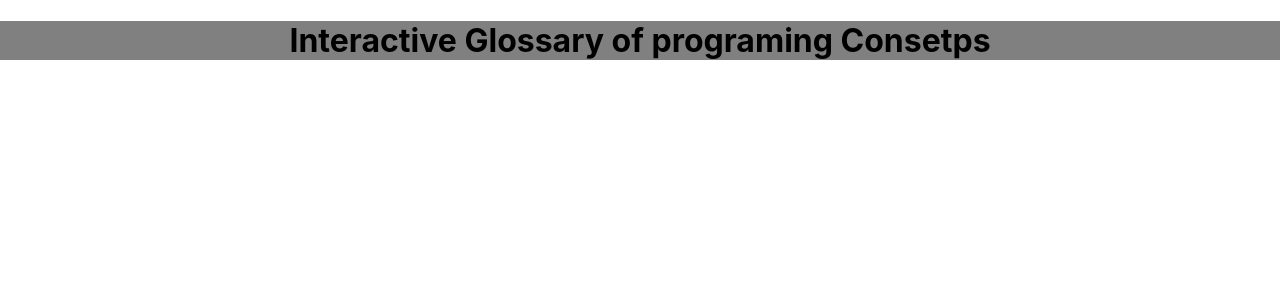
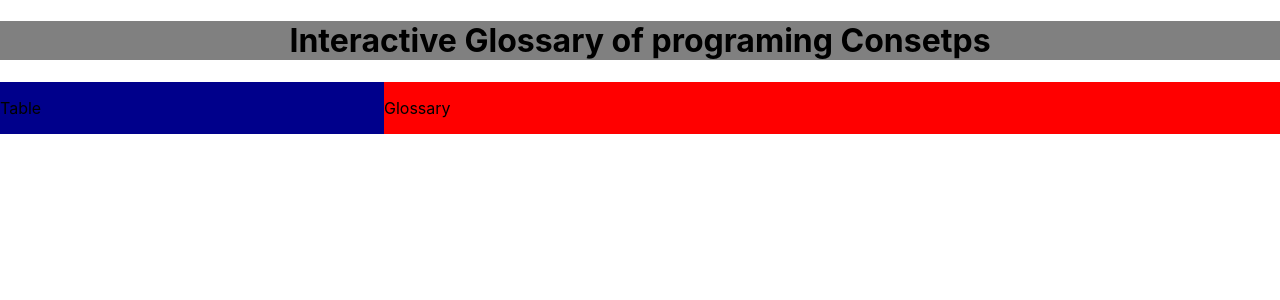
Before and after one commit to Takamiotaku/Sebs244001-Glosary, a React (Create React App) app in the folder glossary/: page / in a window 1280 px wide. Shown: the top 300 px of the page. Built offline with nearby package versions, Linux system fonts and the light colour scheme.

Commit message:
all files created works and css kind of done

```diff
--- a/glossary/src/App.js
+++ b/glossary/src/App.js
@@ -1,12 +1,19 @@
-import logo from './logo.svg';
 import './App.css';
 import Header from './components/Header';
+import Table from './components/Table';
+import Glossary from './components/Glossary';
+
 
 function App() {
   return (
-    <div className="Main-Container">
-      <Header></Header>
-
+    <div>
+      <div className="Header-Container">
+        <Header></Header>
+      </div>
+        <div className='Main-Container'>
+          <div className="Table-Container"><Table></Table></div>
+          <div className='Glossary-Container'><Glossary></Glossary></div>
+        </div>
     </div>
   );
 }
--- /dev/null
+++ b/glossary/src/components/Glossary.jsx
@@ -0,0 +1,12 @@
+import React from "react"
+import "./styles.css"
+
+
+export default function Glossary (){
+
+    return(
+        <div>
+            <p>Glossary</p>
+        </div>
+    )
+}
--- a/glossary/src/components/Header.jsx
+++ b/glossary/src/components/Header.jsx
@@ -3,7 +3,7 @@ import './styles.css'
 
 export default function Header(){
     return(
-        <div className="Header-Container">
+        <div>
         <h1>Interactive Glossary  of programing Consetps</h1>
         </div>
     )
--- a/glossary/src/components/Pieces.jsx
+++ b/glossary/src/components/Pieces.jsx
@@ -1,11 +1,11 @@
 import React from "react";
-import 'styles.css'
+import './styles.css'
 
 
-export default function Pieces(){
+export default function Pieces(props){
     return(
         <div>
-
+            <h1>This is one element</h1>
         </div>
     )
 }
--- a/glossary/src/components/Table.jsx
+++ b/glossary/src/components/Table.jsx
@@ -1,14 +1,13 @@
 import React from "react";
-import 'styles.css'
+import './styles.css'
 import Pieces from "./Pieces";
 
 
 export default function Table(){
 
     return (
-        <div className="Table-Container">
-
-
+        <div>
+            <p>Table</p>
         </div>
 
     )
--- a/glossary/src/components/styles.css
+++ b/glossary/src/components/styles.css
@@ -7,4 +7,17 @@
 }
 .Main-Container{
     margin-top: 0px;
+    display: flex;
+    height: 100%;
+
 }
+.Table-Container{
+    flex: 0.3;
+    background-color: darkblue;
+    height: 100%;
+}
+.Glossary-Container{
+    flex: 0.7;
+    background-color: red;
+    height: 100%;
+}
```
